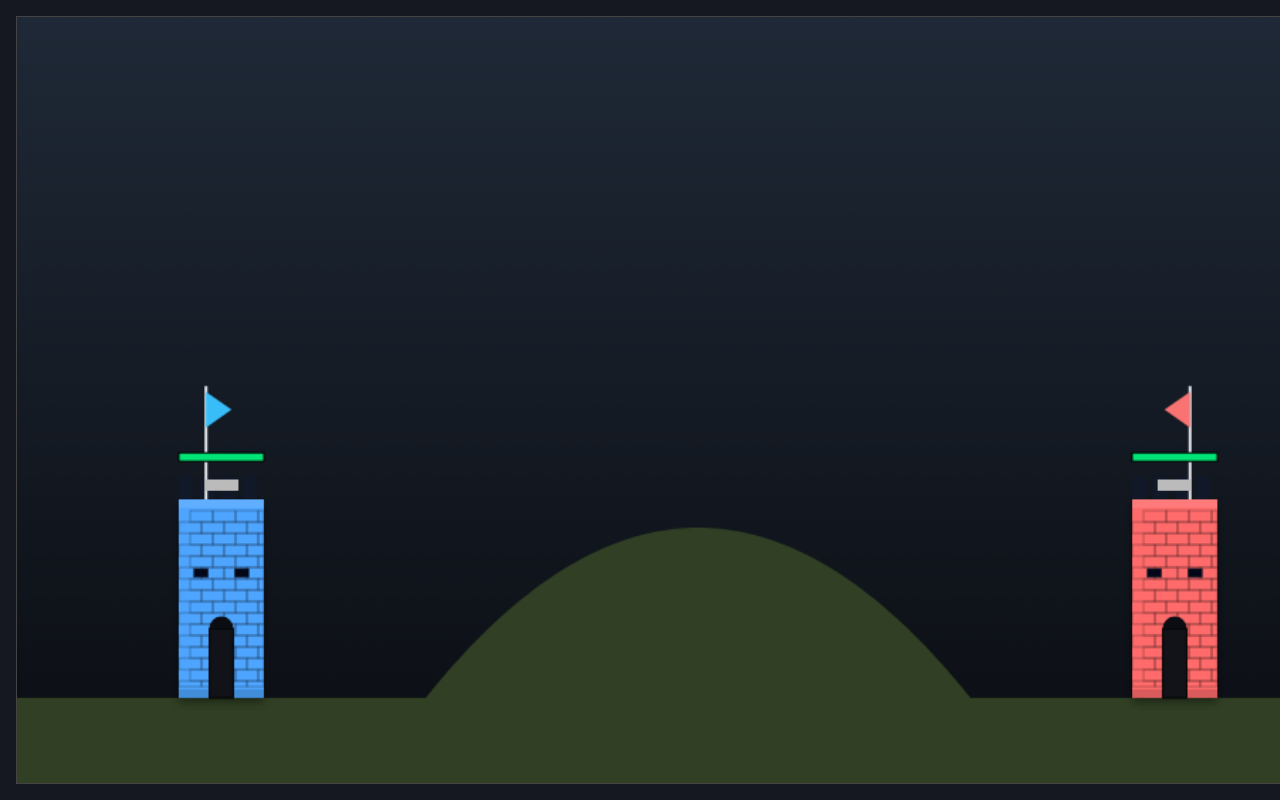
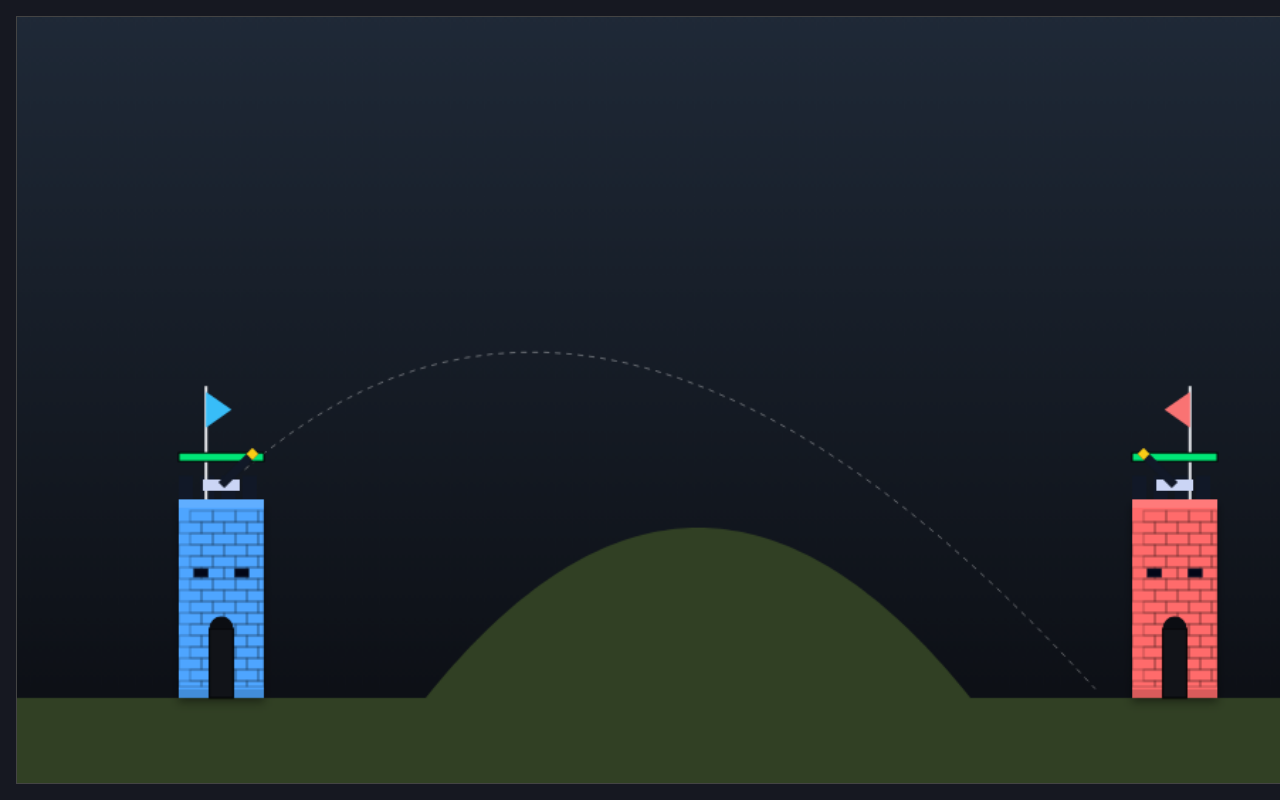
Before and after one commit to Patrick1916/battleburg, a website built with Vite: page index.html in a window 1280 px wide. Shown: the top 800 px of the page. Built offline with nearby package versions, Linux system fonts and the light colour scheme.

Commit message:
added trajectory of bullets

```diff
--- a/index.html
+++ b/index.html
@@ -54,7 +54,7 @@
         <div class="hud-section message-box" id="messageBox"></div>
 
         <div class="hud-section hud-version">
-          <span id="versionLabel">Battleburg v0.1.0</span>
+          <span id="versionLabel">Battleburg v0.2.0</span>
         </div>
       </div>
     </div>
--- a/src/game/Game.ts
+++ b/src/game/Game.ts
@@ -3,7 +3,7 @@ import { HUD } from '../ui/HUD';
 import { Player } from './Player';
 import { Projectile } from './Projectile';
 import { SimpleAI } from './AI';
-import { getTerrainHeight, clamp } from './Physics';
+import { GRAVITY, getTerrainHeight, clamp } from './Physics';
 import type { Vec2 } from './types';
 import { Castle } from './Castle';
 import { Weapon } from './Weapon';
@@ -26,6 +26,10 @@ export class Game {
   private readonly baseSpeed = 250;
   private readonly extraSpeed = 350;
 
+  // Aim-Status des Spielers (für Preview)
+  private aimAngleDeg = 45;
+  private aimPower = 0.6;
+
   constructor(canvas: HTMLCanvasElement, hud: HUD) {
     this.canvas = canvas;
     const ctx = canvas.getContext('2d');
@@ -38,9 +42,13 @@ export class Game {
     this.hud = hud;
     this.simpleAI = new SimpleAI();
 
-    console.log('[Battleburg] Game.setupWorld() ...');
     this.setupWorld();
+
     this.hud.registerFireHandler((angleDeg, power) => this.handleFire(angleDeg, power));
+    this.hud.registerAimChangeHandler((angleDeg, power) =>
+      this.updateAim(angleDeg, power)
+    );
+
     this.updateHud();
   }
 
@@ -187,6 +195,8 @@ export class Game {
       this.hud.showMessage(
         'Du bist am Zug. Winkel & Schusskraft einstellen und feuern.'
       );
+      // Waffe des Spielers auf aktuellen Aim-Winkel setzen
+      current.weapon.setAimAngle(this.aimAngleDeg);
     } else {
       this.hud.setControlsEnabled(false);
       this.hud.showMessage('CPU zielt...');
@@ -244,6 +254,17 @@ export class Game {
     );
   }
 
+  private updateAim(angleDeg: number, power: number): void {
+    this.aimAngleDeg = angleDeg;
+    this.aimPower = power;
+
+    // Nur sinnvoll für den menschlichen Spieler
+    const current = this.currentPlayer;
+    if (current.type === 'human') {
+      current.weapon.setAimAngle(angleDeg);
+    }
+  }
+
   private handleFire(angleDeg: number, power: number): void {
     if (this.currentProjectile) return;
 
@@ -269,8 +290,61 @@ export class Game {
 
     this.currentProjectile = new Projectile(muzzle.x, muzzle.y, vx, vy, 4);
     weapon.markFired();
+    weapon.setAimAngle(angleDeg); // Rohr zeigt in Schussrichtung
     this.hud.setControlsEnabled(false);
     this.hud.showMessage(`${shooter.name} feuert!`);
+  }
+
+  private drawTrajectoryPreview(ctx: CanvasRenderingContext2D): void {
+    if (this.currentProjectile) return;
+
+    const current = this.currentPlayer;
+    if (current.type !== 'human') return;
+
+    const muzzle = current.weapon.getMuzzlePosition();
+    const isLeft = current.castle.isLeftSide;
+
+    const clampedPower = clamp(this.aimPower, 0.1, 1);
+    const angleRad = (this.aimAngleDeg * Math.PI) / 180;
+    const direction = isLeft ? 1 : -1;
+    const speed = this.baseSpeed + this.extraSpeed * clampedPower;
+
+    let vx = Math.cos(angleRad) * speed * direction;
+    let vy = -Math.sin(angleRad) * speed;
+    let x = muzzle.x;
+    let y = muzzle.y;
+
+    const dt = 0.05;
+    const maxSteps = 60;
+    const points: { x: number; y: number }[] = [];
+
+    for (let i = 0; i < maxSteps; i++) {
+      vx += this.wind * dt;
+      vy += GRAVITY * dt;
+      x += vx * dt;
+      y += vy * dt;
+
+      if (x < 0 || x > this.width || y > this.height) break;
+
+      const terrainY = getTerrainHeight(x, this.width, this.height);
+      if (y >= terrainY) break;
+
+      points.push({ x, y });
+    }
+
+    if (points.length === 0) return;
+
+    ctx.save();
+    ctx.strokeStyle = 'rgba(255,255,255,0.35)';
+    ctx.setLineDash([4, 4]);
+    ctx.beginPath();
+    for (let i = 0; i < points.length; i++) {
+      const p = points[i];
+      if (i === 0) ctx.moveTo(p.x, p.y);
+      else ctx.lineTo(p.x, p.y);
+    }
+    ctx.stroke();
+    ctx.restore();
   }
 
   private render(): void {
@@ -282,7 +356,6 @@ export class Game {
     ctx.fillStyle = '#0b0d12';
     ctx.fillRect(0, 0, this.width, this.height);
 
-    // Himmel
     const skyGradient = ctx.createLinearGradient(0, 0, 0, this.height);
     skyGradient.addColorStop(0, '#1f2937');
     skyGradient.addColorStop(1, '#0b0d12');
@@ -301,6 +374,9 @@ export class Game {
     ctx.closePath();
     ctx.fill();
 
+    // Trajektorien-Vorschau (nur Spieler, kein aktives Projektil)
+    this.drawTrajectoryPreview(ctx);
+
     // Burgen & Waffen
     for (const player of this.players) {
       player.castle.draw(ctx);
--- a/src/game/Weapon.ts
+++ b/src/game/Weapon.ts
@@ -1,11 +1,11 @@
 // src/game/Weapon.ts
 import { Castle } from './Castle';
-import type { Vec2 } from './types';
 
 export class Weapon {
   readonly castle: Castle;
   private reloadTime: number;
   private cooldown: number;
+  private currentAngleDeg: number = 45;
 
   constructor(castle: Castle, reloadTimeSeconds = 2) {
     this.castle = castle;
@@ -27,17 +27,22 @@ export class Weapon {
     this.cooldown = this.reloadTime;
   }
 
-  getMuzzlePosition(): Vec2 {
+  setAimAngle(angleDeg: number): void {
+    this.currentAngleDeg = angleDeg;
+  }
+
+  getMuzzlePosition() {
     return this.castle.getMuzzlePosition();
   }
 
   draw(ctx: CanvasRenderingContext2D): void {
     const muzzle = this.getMuzzlePosition();
+
+    // fester Sockel auf der Burg
     const baseHeight = 8;
-    const baseWidth = 24;
-
+    const baseWidth = 26;
     ctx.save();
-    ctx.fillStyle = '#bbbbbb';
+    ctx.fillStyle = '#cbd5f5';
     ctx.fillRect(
       muzzle.x - baseWidth / 2,
       muzzle.y - baseHeight,
@@ -45,5 +50,30 @@ export class Weapon {
       baseHeight
     );
     ctx.restore();
+
+    // drehbares Rohr
+    const angleRad = (this.currentAngleDeg * Math.PI) / 180;
+    const direction = this.castle.isLeftSide ? 1 : -1;
+
+    // Vektor wie beim Projektil
+    const vx = Math.cos(angleRad) * direction;
+    const vy = -Math.sin(angleRad);
+    const rotation = Math.atan2(vy, vx);
+
+    const barrelLength = 34;
+    const barrelThickness = 6;
+
+    ctx.save();
+    ctx.translate(muzzle.x, muzzle.y - baseHeight / 2);
+    ctx.rotate(rotation);
+
+    ctx.fillStyle = '#111827';
+    ctx.fillRect(0, -barrelThickness / 2, barrelLength, barrelThickness);
+
+    // leichte farbliche Spitze
+    ctx.fillStyle = '#facc15';
+    ctx.fillRect(barrelLength - 6, -barrelThickness / 2, 6, barrelThickness);
+
+    ctx.restore();
   }
 }
--- a/src/ui/HUD.ts
+++ b/src/ui/HUD.ts
@@ -1,5 +1,6 @@
 // src/ui/HUD.ts
 export type FireHandler = (angleDeg: number, power: number) => void;
+export type AimChangeHandler = (angleDeg: number, power: number) => void;
 
 export class HUD {
   private angleInput: HTMLInputElement;
@@ -14,6 +15,7 @@ export class HUD {
   private messageBox: HTMLElement;
 
   private fireHandler: FireHandler | null = null;
+  private aimChangeHandler: AimChangeHandler | null = null;
 
   constructor() {
     const angleInput = document.getElementById('angleSlider') as HTMLInputElement | null;
@@ -59,10 +61,12 @@ export class HUD {
   private initEvents(): void {
     this.angleInput.addEventListener('input', () => {
       this.angleValueSpan.textContent = `${this.angleInput.value}°`;
+      this.notifyAimChange();
     });
 
     this.powerInput.addEventListener('input', () => {
       this.powerValueSpan.textContent = `${this.powerInput.value}%`;
+      this.notifyAimChange();
     });
 
     this.fireButton.addEventListener('click', () => {
@@ -74,8 +78,24 @@ export class HUD {
     });
   }
 
+  private notifyAimChange(): void {
+    if (!this.aimChangeHandler) return;
+    const angle = parseFloat(this.angleInput.value);
+    const powerPercent = parseFloat(this.powerInput.value);
+    const power = powerPercent / 100;
+    this.aimChangeHandler(angle, power);
+  }
+
   registerFireHandler(handler: FireHandler): void {
     this.fireHandler = handler;
+  }
+
+  registerAimChangeHandler(handler: AimChangeHandler): void {
+    this.aimChangeHandler = handler;
+    // Initiale Werte einmal senden (passen zu index.html Defaults)
+    const angle = parseFloat(this.angleInput.value);
+    const power = parseFloat(this.powerInput.value) / 100;
+    handler(angle, power);
   }
 
   setControlsEnabled(enabled: boolean): void {
```
